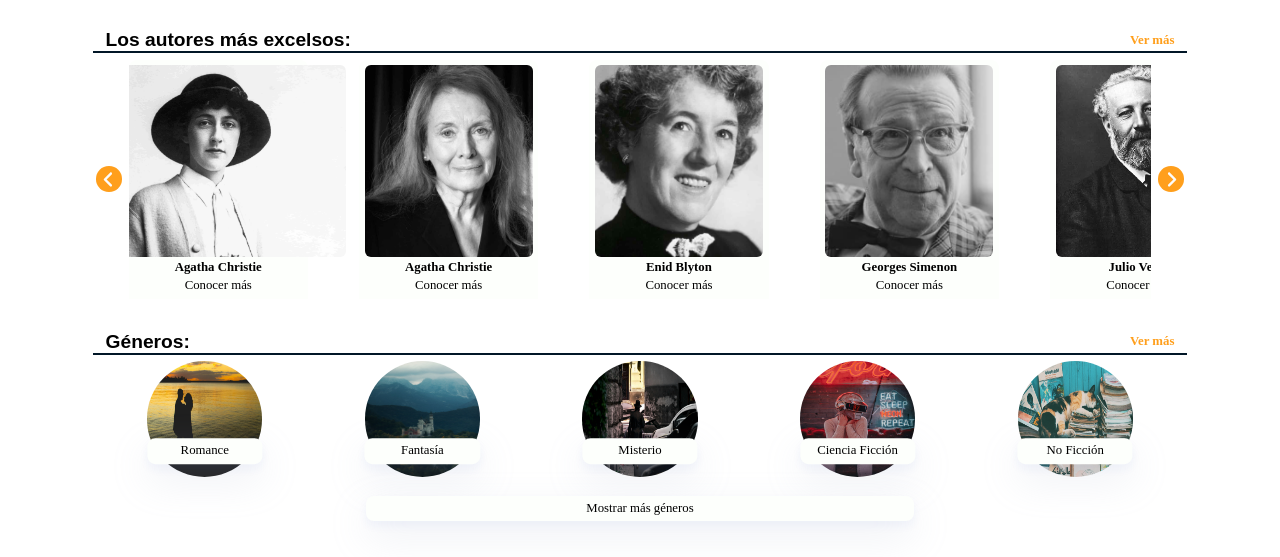
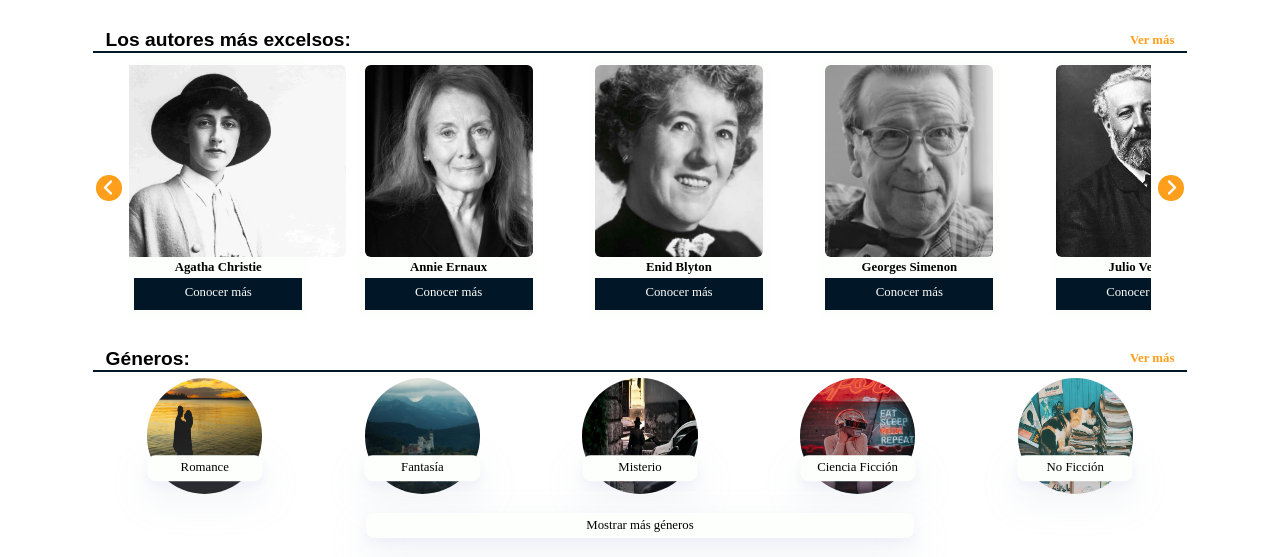
Before and after one commit to aragonaj/LibreriaPiramide, a plain HTML site: page index.html in a window 1280 px wide. Shown: the part 1024-1581 px from the top of the page. Drawn offline with nearby package versions, Linux system fonts and the light colour scheme.

Commit message:
V09.04.25Actualización del index.html

```diff
--- a/index.html
+++ b/index.html
@@ -10,11 +10,6 @@
 
         <!-- estilos -->
         <link rel="stylesheet" href="./css/style.css" type="text/css">
-
-        <!-- jQuery -->
-        <!-- <script src="https://ajax.googleapis.com/ajax/libs/jquery/3.7.1/jquery.min.js"></script> -->
-        <!-- Incluye jQuery desde el CDN -->
-        <script src="https://code.jquery.com/jquery-3.6.0.min.js"></script>
     </head>
     <body class="body">
         <!--
@@ -86,13 +81,13 @@
                         <input
                             class="input-search search-bar"
                             type="text"
-                            placeholder="Buscar por título, autor, categoría, ISBN..."
+                            placeholder="Buscar por título, autor, año, editorial, ISBN..."
                             id="input-search">
                         <img
                                 class="image image-search search-icon"
                                 alt="Icono de búsqueda"
                                 src="./icons/search_icon.svg"
-                                onclick="buscar()">
+                                onclick="buscarLibro()">
                     </div>
                 </div>
 
@@ -311,6 +306,7 @@
                                 src="./icons/angle-left-solid.svg">
                         </button>
                     </div>
+
                     <article class="contenedor-imagenes scroll-suggestions">
                         <div class="card">
                             <img
@@ -355,6 +351,7 @@
                             <button class="boton boton-adquirir"><a class="nav-link">Adquirir</a></button>
                         </div>
                     </article>
+
                     <div class="contenedor-boton contenedor-boton-derecho">
                         <button class="boton-direccion" onclick="desplazarseDerechaRecomendaciones()">
                             <img
@@ -405,98 +402,100 @@
                         </button>
                     </div>
                     <article class="contenedor-imagenes scroll-authors">
+
+                        <!-- https://www.birme.net/?target_width=400&target_height=500 -->
                         <div class="card">
                             <img class="image-card" alt="Imagen de Agatha Christie" src="./images/autores/agathaChristie.jpg">
                             <h5>Agatha Christie</h5>
-                            <div class="card-container">
+                            <div class="container-link">
                                 <a class="nav-link">Conocer más</a>
                             </div>
                         </div>
 
                         <div class="card">
-                            <img class="image-card" alt="Imagen de Agatha Christie" src="./images/autores/annieErnaux.jpg">
-                            <h5>Agatha Christie</h5>
-                            <div class="card-container">
+                            <img class="image-card" alt="Imagen de Annie Ernaux" src="./images/autores/annieErnaux.jpg">
+                            <h5>Annie Ernaux</h5>
+                            <div class="container-link">
                                 <a class="nav-link">Conocer más</a>
                             </div>
                         </div>
 
                         <div class="card">
-                            <img class="image-card" alt="Imagen de Agatha Christie" src="./images/autores/enidBlyton.jpg">
+                            <img class="image-card" alt="Imagen de Enid Blyton" src="./images/autores/enidBlyton.jpg">
                             <h5>Enid Blyton</h5>
-                            <div class="card-container">
+                            <div class="container-link">
                                 <a class="nav-link">Conocer más</a>
                             </div>
                         </div>
 
                         <div class="card">
-                            <img class="image-card" alt="Imagen de Agatha Christie" src="./images/autores/georgesSimenon.jpg">
+                            <img class="image-card" alt="Imagen de Georges Simenon" src="./images/autores/georgesSimenon.jpg">
                             <h5>Georges Simenon</h5>
-                            <div class="card-container">
+                            <div class="container-link">
                                 <a class="nav-link">Conocer más</a>
                             </div>
                         </div>
 
                         <div class="card">
-                            <img class="image-card" alt="Imagen de Agatha Christie" src="./images/autores/julioVerne.jpg">
+                            <img class="image-card" alt="Imagen de Julio Verne" src="./images/autores/julioVerne.jpg">
                             <h5>Julio Verne</h5>
-                            <div class="card-container">
+                            <div class="container-link">
                                 <a class="nav-link">Conocer más</a>
                             </div>
                         </div>
 
                         <div class="card">
-                            <img class="image-card" alt="Imagen de Agatha Christie" src="./images/autores/madameDeLaFayette.jpg">
+                            <img class="image-card" alt="Imagen de Madame De Lafayette" src="./images/autores/madameDeLaFayette.jpg">
                             <h5>Madame De La Fayette</h5>
-                            <div class="card-container">
+                            <div class="container-link">
                                 <a class="nav-link">Conocer más</a>
                             </div>
                         </div>
 
                         <div class="card">
-                            <img class="image-card" alt="Imagen de Agatha Christie" src="./images/autores/margueriteDuras.jpg">
+                            <img class="image-card" alt="Imagen de Marguerite Duras" src="./images/autores/margueriteDuras.jpg">
                             <h5>Marguerite Duras</h5>
-                            <div class="card-container">
+                            <div class="container-link">
                                 <a class="nav-link">Conocer más</a>
                             </div>
                         </div>
 
                         <div class="card">
-                            <img class="image-card" alt="Imagen de Agatha Christie" src="./images/autores/moliere.jpg">
+                            <img class="image-card" alt="Imagen de Moliere" src="./images/autores/moliere.jpg">
                             <h5>Molière</h5>
-                            <div class="card-container">
+                            <div class="container-link">
                                 <a class="nav-link">Conocer más</a>
                             </div>
                         </div>
 
                         <div class="card">
-                            <img class="image-card" alt="Imagen de Agatha Christie" src="./images/autores/paulScarron.jpg">
+                            <img class="image-card" alt="Imagen de Paul Scarron" src="./images/autores/paulScarron.jpg">
                             <h5>Paul Scarron</h5>
-                            <div class="card-container">
+                            <div class="container-link">
                                 <a class="nav-link">Conocer más</a>
                             </div>
                         </div>
 
                         <div class="card">
-                            <img class="image-card" alt="Imagen de Agatha Christie" src="./images/autores/pierreLemaitre.jpg">
+                            <img class="image-card" alt="Imagen de Pierre Lemaitre" src="./images/autores/pierreLemaitre.jpg">
                             <h5>Pierre Lemaitre</h5>
-                            <div class="card-container">
+                            <div class="container-link">
                                 <a class="nav-link">Conocer más</a>
                             </div>
                         </div>
 
                         <div class="card">
-                            <img class="image-card" alt="Imagen de Agatha Christie" src="./images/autores/simoneDeBeauvoir.jpg">
+                            <img class="image-card" alt="Imagen de Simone De Beauvoir" src="./images/autores/simoneDeBeauvoir.jpg">
                             <h5>Simone De Beauvoir</h5>
-                            <div class="card-container">
+                            <div class="container-link">
                                 <a class="nav-link">Conocer más</a>
                             </div>
                         </div>
 
                         <div class="card">
-                            <img class="image-card" alt="Imagen de Agatha Christie" src="./images/autores/terryPratchett.jpg">
+                            <img class="image-card" alt="Imagen de Terry Pratchett" src="./images/autores/terryPratchett.jpg">
                             <h5>Terry Pratchett</h5>
-                            <div class="card-container">
+                            <div class="container-link">
                                 <a class="nav-link">Conocer más</a>
                             </div>
                         </div>
@@ -621,6 +620,7 @@
                     </ul>
                 </div>
             </section>
+            <section id="result"></section>
         </main>
         <footer class="footer">
             <section class="section section-info-form">
@@ -733,5 +733,4 @@
     </body>
     <!-- javascript -->
     <script src="./javascript/script.js"></script>
-    <!-- <script src="/javascript/APIScript.js"></script> -->
 </html>
```
